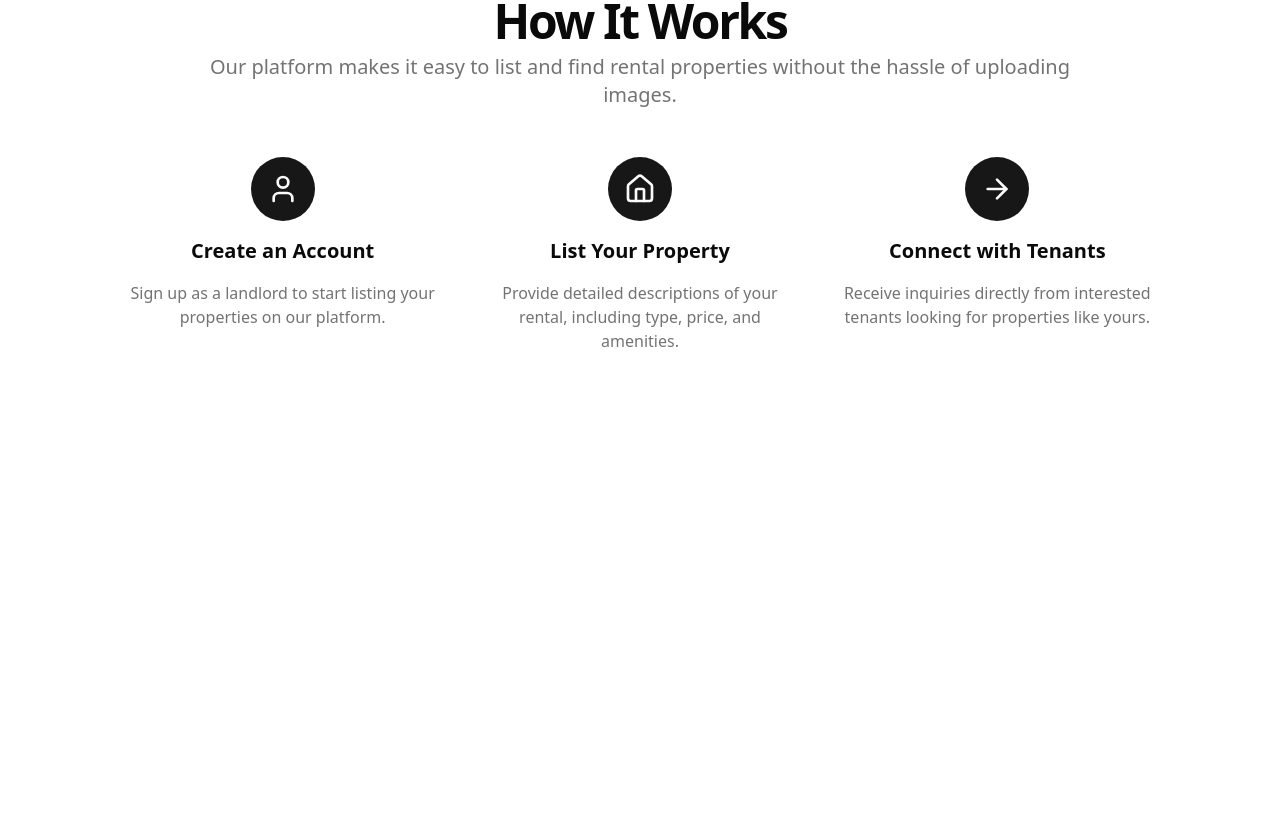
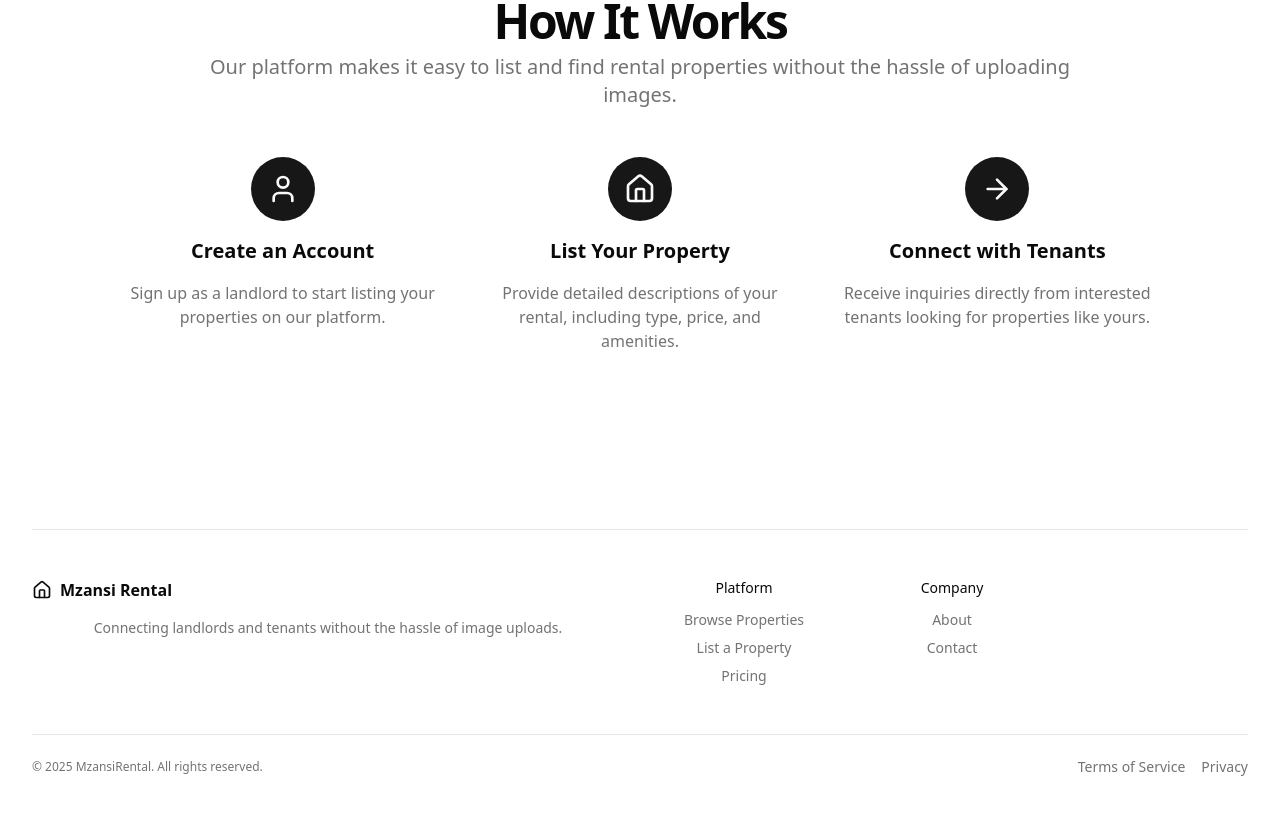
Before and after one commit to whoIsImai/Restly, a React (Vite) app: page / in a window 1280 px wide. Shown: the part 949-1764 px from the top of the page. Before the commit the page ends 1545 px from the top, so only its background shows below. Built offline with nearby package versions, Linux system fonts and the light colour scheme.

Commit message:
made changes

```diff
--- a/src/components/footer.tsx
+++ b/src/components/footer.tsx
@@ -9,7 +9,7 @@ export default function Footer() {
           <div className="flex-1 space-y-4">
             <div className="flex items-center gap-2 font-semibold">
               <Home className="w-5 h-5" />
-              <span>RentConnect</span>
+              <span>Mzansi Rental</span>
             </div>
             <p className="text-sm text-muted-foreground">
               Connecting landlords and tenants without the hassle of image uploads.
@@ -49,17 +49,12 @@ export default function Footer() {
                     Contact
                   </Link>
                 </li>
-                <li>
-                  <Link to="/blog" className="text-muted-foreground hover:underline">
-                    Blog
-                  </Link>
-                </li>
               </ul>
             </div>
           </div>
         </div>
         <div className="container flex flex-col items-center justify-between gap-4 border-t py-6 md:h-16 md:flex-row md:py-0">
-          <p className="text-xs text-muted-foreground">© 2025 RentConnect. All rights reserved.</p>
+          <p className="text-xs text-muted-foreground">© 2025 MzansiRental. All rights reserved.</p>
           <div className="flex gap-4 text-sm text-muted-foreground">
             <Link to="/terms" className="hover:underline">
               Terms of Service
--- a/src/pages/Home.tsx
+++ b/src/pages/Home.tsx
@@ -2,6 +2,7 @@ import { Button } from "@/components/ui/button"
 import { ArrowRight, Home, Search, User } from "lucide-react"
 import {Link} from 'react-router-dom'
 import NavBar from "@/components/navBar"
+import Footer from "@/components/footer"
 
 export default function HomePage() {
   return (
@@ -93,6 +94,7 @@ export default function HomePage() {
             </div>
           </div>
         </section>
+        <Footer />
       </main>
     </div>
   )
```
